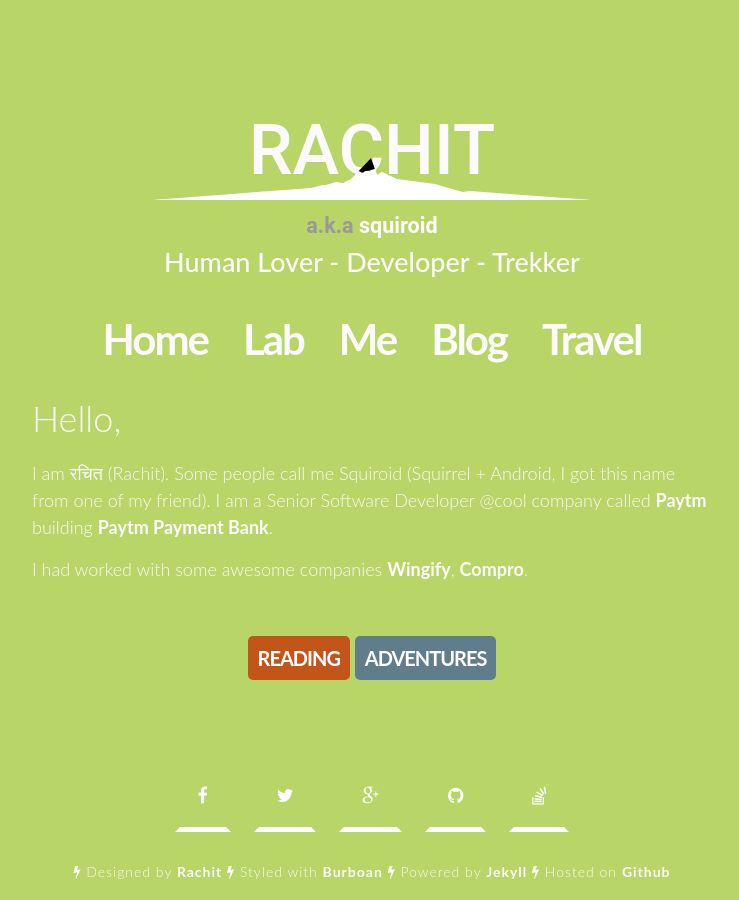
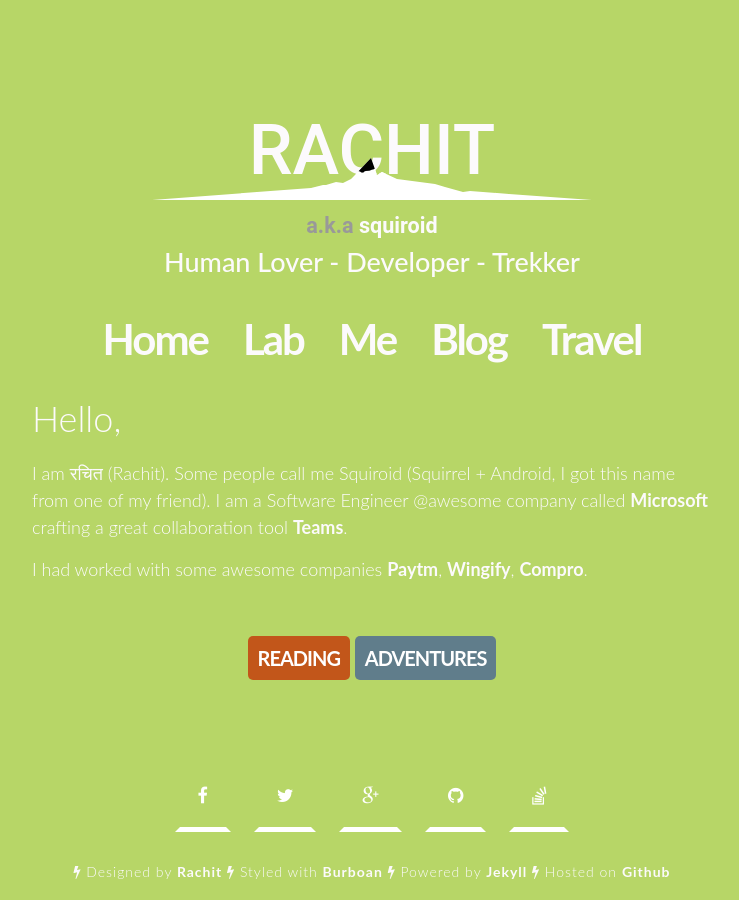
Before and after one commit to rachitGulati/rachitgulati.github.io, a Jekyll site: the page built from me/index.html, in a window 1280 px wide. Shown: the whole page, without its empty margins (268-1007 px from the left). Built offline with Jekyll 4.4.1, drawn with Linux system fonts in a browser that asks for light colours.

Commit message:
Fixed Bio

```diff
--- a/me/index.html
+++ b/me/index.html
@@ -4,6 +4,6 @@
 title: Me
 ---
 <h1>Hello,</h1>
-<p>I am रचित (Rachit). Some people call me Squiroid (Squirrel + Android, I got this name from one of my friend). I am a Senior Software Developer @cool company called <a href="http://paytm.com/" target="_blank">Paytm</a> building <a href="http://paytmbank.com/" target="_blank">Paytm Payment Bank</a>.</p>
-<p>I had worked with some awesome companies <a href="https://wingify.com" target="_blank">Wingify</a>, <a href="http://www.comprotechnologies.com/" target="_blank">Compro</a>.</p>
+<p>I am रचित (Rachit). Some people call me Squiroid (Squirrel + Android, I got this name from one of my friend). I am a Software Engineer @awesome company called <a href="https://www.microsoft.com/" target="_blank">Microsoft</a> crafting a great collaboration tool <a href="http://teams.microsoft.com" target="_blank">Teams</a>.</p>
+<p>I had worked with some awesome companies <a href="https://paytm.com" target="_blank">Paytm</a>, <a href="https://wingify.com" target="_blank">Wingify</a>, <a href="http://www.comprotechnologies.com/" target="_blank">Compro</a>.</p>
 {% include me_nav.html %}
```
